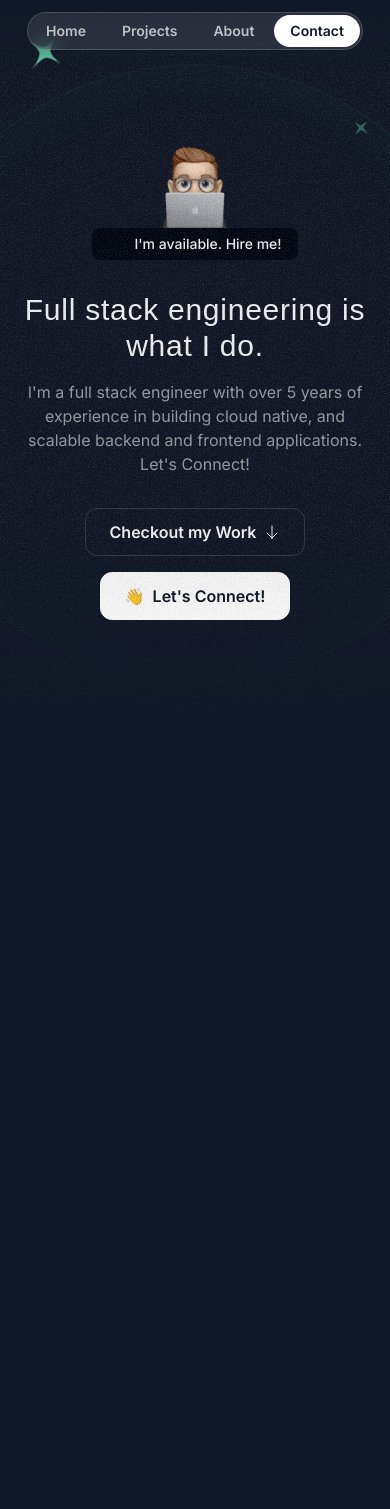
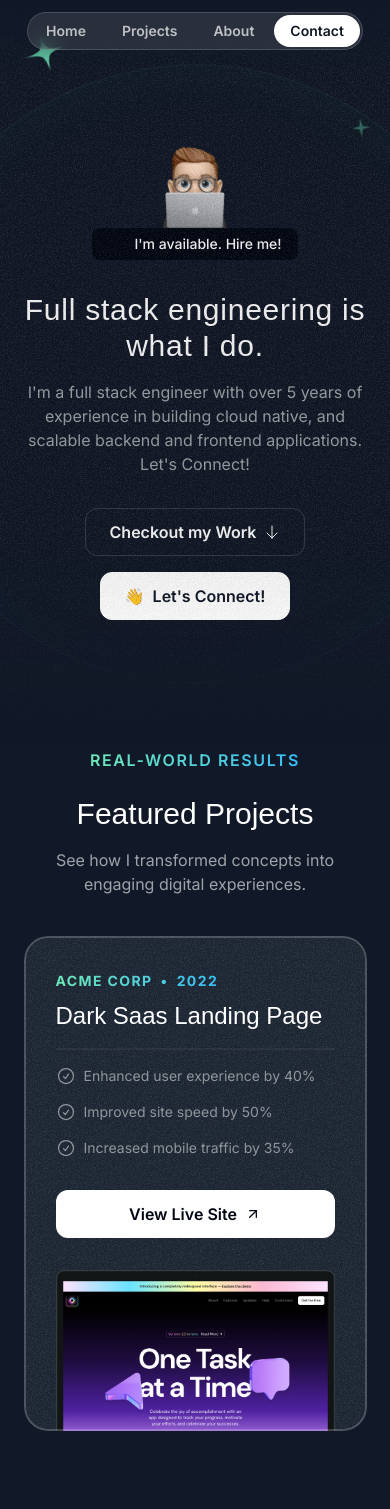
Before and after one commit to shubham88fru/portfolio-v3, a Next.js app: page / in a window 390 px wide. Shown: the top 1509 px of the page. Before the commit the page ends 984 px from the top, so only its background shows below. Built offline with nearby package versions, Linux system fonts and the light colour scheme; a web font is replaced by a local one.

Commit message:
projects section mobile view

```diff
--- a/src/app/page.tsx
+++ b/src/app/page.tsx
@@ -1,11 +1,13 @@
 import { Header } from "@/sections/Header";
 import { HeroSection } from "@/sections/Hero";
+import { ProjectsSection } from "@/sections/Projects";
 
 export default function Home() {
   return (
     <div>
       <Header />
       <HeroSection />
+      <ProjectsSection />
     </div>
   );
 }
--- a/src/sections/Projects.tsx
+++ b/src/sections/Projects.tsx
@@ -1,6 +1,10 @@
 import darkSaasLandingPage from "@/assets/images/dark-saas-landing-page.png";
 import lightSaasLandingPage from "@/assets/images/light-saas-landing-page.png";
 import aiStartupLandingPage from "@/assets/images/ai-startup-landing-page.png";
+import CheckCircleIcon from "@/assets/icons/check-circle.svg";
+import ArrowUpRightIcon from "@/assets/icons/arrow-up-right.svg";
+import Image from "next/image";
+import grainImage from "@/assets/images/grain.jpg";
 
 const portfolioProjects = [
   {
@@ -42,5 +46,63 @@
 ];
 
 export const ProjectsSection = () => {
-  return <div>Projects Section</div>;
+  return (
+    <section className="pb-16">
+      <div className="container">
+        <div className="flex justify-center">
+          <p className="uppercase font-semibold tracking-widest bg-gradient-to-r from-emerald-300 to-sky-400 text-transparent bg-clip-text">
+            Real-world Results
+          </p>
+        </div>
+        <h2 className="font-serif text-3xl text-center mt-6">
+          Featured Projects
+        </h2>
+        <p className="text-center text-white/60 mt-4">
+          See how I transformed concepts into engaging digital experiences.
+        </p>
+        <div className="flex flex-col mt-10 gap-20">
+          {portfolioProjects.map((project, index) => (
+            <div
+              key={project.title}
+              className="bg-gray-800 rounded-3xl relative overflow-hidden z-0 after:z-10 after-content-[''] after:absolute after:inset-0 after:outline-2 after:outline after:-outline-offset-2 after:rounded-3xl after:outline-white/20 px-8 pt-8 after:pointer-events-none"
+            >
+              <div
+                className="absolute inset-0 -z-10 opacity-10"
+                style={{ backgroundImage: `url(${grainImage.src})` }}
+              ></div>
+              <div className="bg-gradient-to-r from-emerald-300 gap-2 to-sky-400 inline-flex font-bold uppercase tracking-widest text-sm text-transparent bg-clip-text">
+                <span>{project.company}</span>
+                <span>&bull;</span>
+                <span>{project.year}</span>
+              </div>
+              <h3 className="font-serif text-2xl mt-2 ">{project.title}</h3>
+              <hr className="border-t-2 border-white/5 mt-4" />
+              <ul className="flex flex-col gap-4 mt-4">
+                {project.results.map((result, index) => (
+                  <li
+                    key={result.title}
+                    className="flex gap-2 text-sm text-white/50"
+                  >
+                    <CheckCircleIcon className="size-5" />
+                    <span>{result.title}</span>
+                  </li>
+                ))}
+              </ul>
+              <a href={project.link}>
+                <button className="bg-white text-gray-950 h-12 w-full rounded-xl font-semibold inline-flex items-center justify-center gap-2 mt-8">
+                  <span>View Live Site</span>
+                  <ArrowUpRightIcon className="size-4" />
+                </button>
+              </a>
+              <Image
+                src={project.image}
+                alt={project.title}
+                className="mt-8 -mb-4"
+              />
+            </div>
+          ))}
+        </div>
+      </div>
+    </section>
+  );
 };
```
